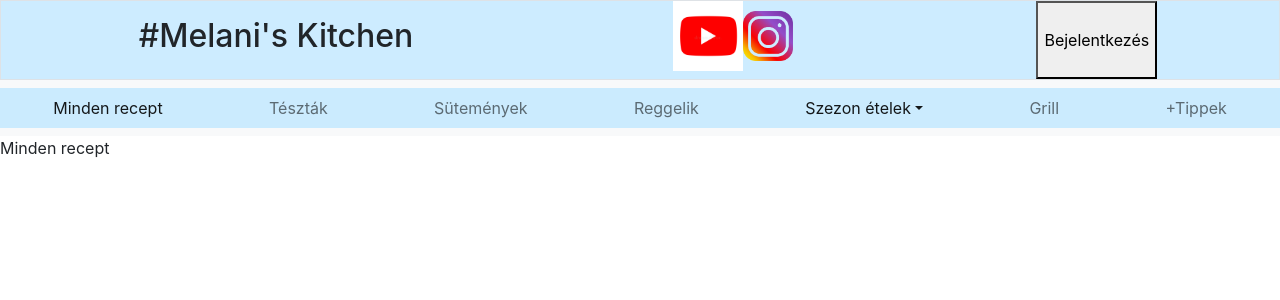
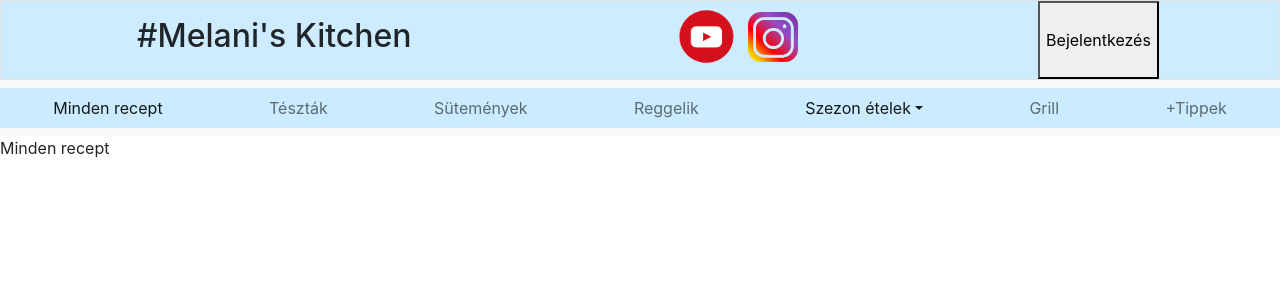
Before and after one commit to b-melani/recipes, a React (Create React App) app in the folder frontend/: page /all in a window 1280 px wide. Shown: the top 300 px of the page. Built offline with nearby package versions, Linux system fonts and the light colour scheme.

Commit message:
changed youtube logo

```diff
--- a/frontend/src/Header.js
+++ b/frontend/src/Header.js
@@ -1,14 +1,14 @@
 import React from 'react'
-import youtube from './images/youtube.jpg'
+import youtube from './images/youtube2.png'
 import instagram from './images/instagram.png'
 
 export default function Header() {
   return (
     <div className="d-flex flex-row justify-content-around border header">
       <h2 className="d-inline p-3">#Melani's Kitchen</h2>
-      <span>
+      <span className="pt-2">
         <a href="https://www.youtube.com/channel/UC0vkwOj-1WbO1TbkyevYO3g">
-          <img src={youtube} alt="youtube logo" width="70" height="70" />
+          <img src={youtube} alt="youtube logo" width="80" height="55" />
         </a>
         <a href="https://www.instagram.com/szokykonyhaja/?hl=hu">
           <img src={instagram} alt="instagram logo" width="50" height="50" />
```
Also changed, not shown: frontend/src/images/youtube.jpg (deleted), frontend/src/images/youtube2.png (added).
